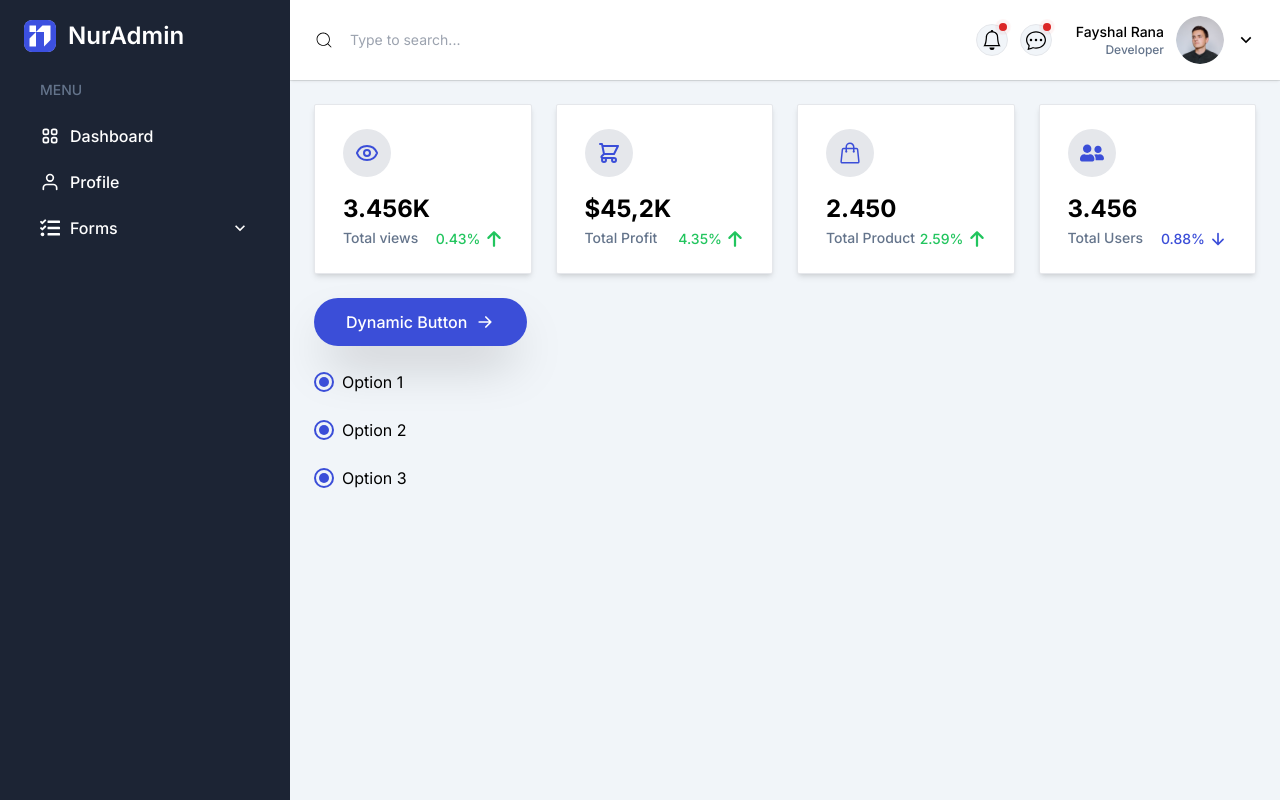
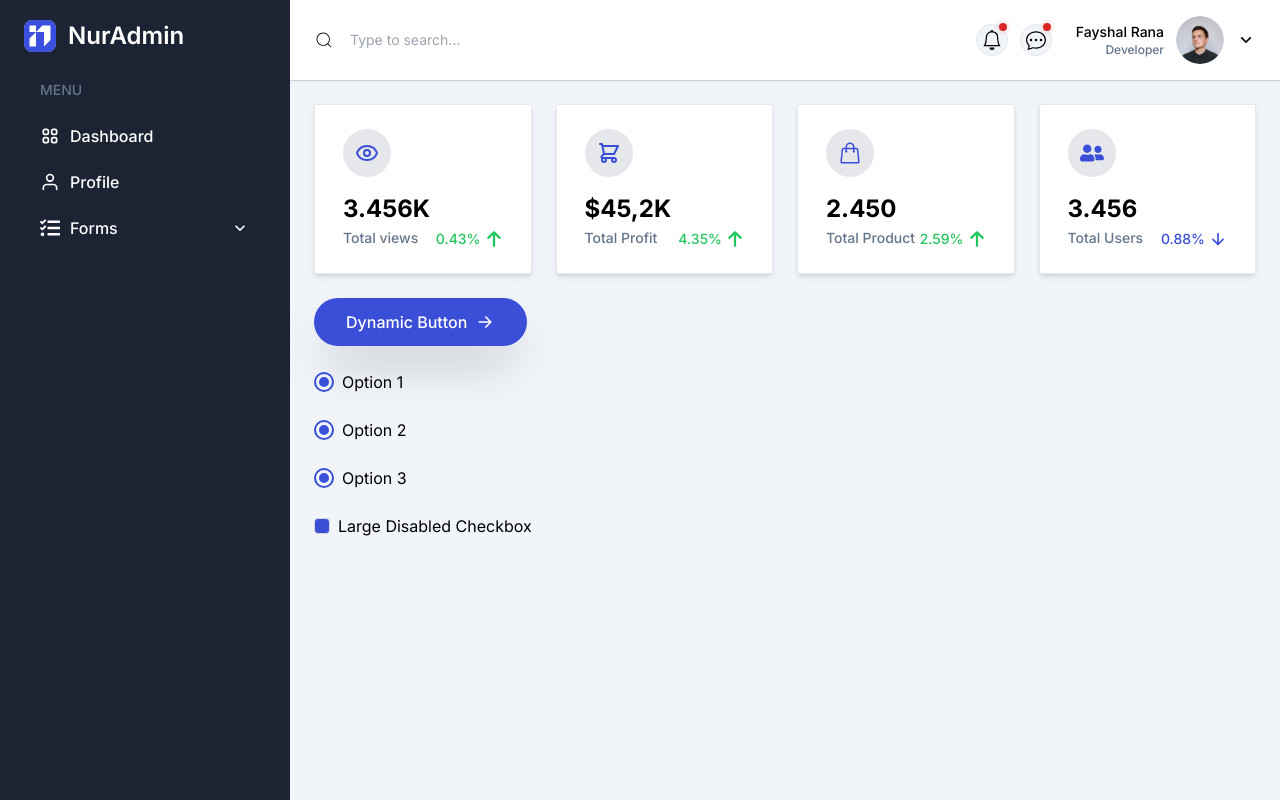
Before and after one commit to nur-it/react-tailwind-template, a React (Vite) app: page / in a window 1280 px wide. Built offline with nearby package versions, Linux system fonts and the light colour scheme; no server answers.

Commit message:
updated with checkbox

```diff
--- /dev/null
+++ b/src/components/shared/svg/CheckMark.jsx
@@ -0,0 +1,24 @@
+import React from "react";
+import cn from "../../../lib/cn";
+
+const CheckMark = ({ className, ...props }) => {
+  return (
+    <svg
+      className={cn("h-5 w-5", className)}
+      {...props}
+      fill="none"
+      stroke="currentColor"
+      viewBox="0 0 24 24"
+      xmlns="http://www.w3.org/2000/svg"
+    >
+      <path
+        strokeLinecap="round"
+        strokeLinejoin="round"
+        strokeWidth={2}
+        d="M5 13l4 4L19 7"
+      />
+    </svg>
+  );
+};
+
+export default CheckMark;
--- /dev/null
+++ b/src/components/ui/Checkbox.jsx
@@ -0,0 +1,65 @@
+import { cva } from "class-variance-authority";
+import React from "react";
+import cn from "../../lib/cn";
+import CheckMark from "../shared/svg/CheckMark";
+
+const checkboxStyles = cva(
+  "relative inline-flex items-center cursor-pointer transition duration-300 ease-in-out",
+  {
+    variants: {
+      size: {
+        small: "w-4 h-4",
+        medium: "w-5 h-5",
+        large: "w-6 h-6",
+      },
+      variant: {
+        default: "bg-gray-200 border-gray-300",
+        checked: "bg-primary border-primary",
+        disabled: "bg-gray-300 border-gray-400 cursor-not-allowed",
+      },
+      disabled: {
+        true: "opacity-50",
+      },
+    },
+    defaultVariants: {
+      size: "medium",
+      variant: "default",
+    },
+  },
+);
+
+const Checkbox = ({
+  checked = false,
+  size = "medium",
+  variant = "default",
+  disabled = false,
+  ...props
+}) => {
+  const [isChecked, setIsChecked] = React.useState(checked);
+
+  const handleCheckboxChange = (event) => {
+    setIsChecked(event.target.checked);
+  };
+  return (
+    <label className="inline-flex cursor-pointer items-center">
+      <input
+        type="checkbox"
+        className="sr-only"
+        checked={isChecked}
+        onChange={handleCheckboxChange}
+        disabled={disabled}
+        {...props}
+      />
+      <span
+        className={cn(
+          checkboxStyles({ size, variant, disabled }),
+          "inline-flex items-center justify-center rounded border bg-primary",
+        )}
+      >
+        {isChecked && <CheckMark className="text-white" />}
+      </span>
+    </label>
+  );
+};
+
+export default Checkbox;
--- a/src/pages/DashBoard.jsx
+++ b/src/pages/DashBoard.jsx
@@ -3,6 +3,7 @@ import { Link } from "react-router-dom";
 import SummeryCard from "../components/screens/dashboard/SummeryCard";
 import { RightArrow } from "../components/shared/svg/RightArrow";
 import Button from "../components/ui/Button";
+import Checkbox from "../components/ui/Checkbox";
 import RadioButton from "../components/ui/RadioButton";
 
 const DashBoard = () => {
@@ -54,7 +55,7 @@ const DashBoard = () => {
               Dynamic Button
             </Button>
           </Link>
-          <div className="flex flex-col gap-6 mt-6">
+          <div className="mt-6 flex flex-col gap-6">
             <RadioButton
               id="radio1"
               name="example"
@@ -86,6 +87,10 @@ const DashBoard = () => {
               custom={true}
             />
           </div>
+          <div className="flex items-center mt-6">
+            <Checkbox size="small" variant="default"  />
+            <span className="ml-2">Large Disabled Checkbox</span>
+          </div>
         </div>
       </section>
     </>
```
